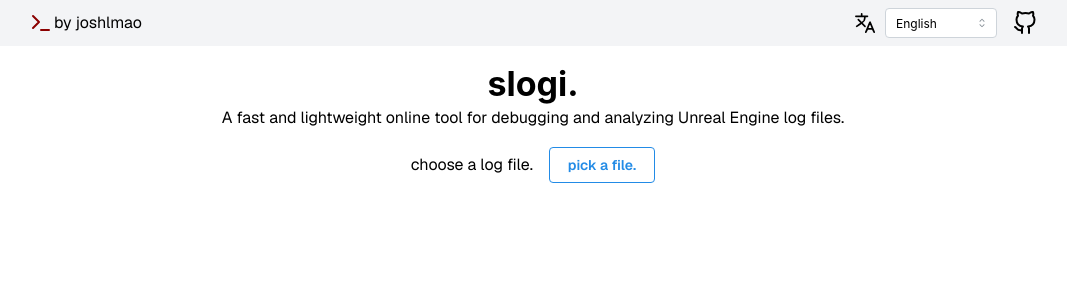
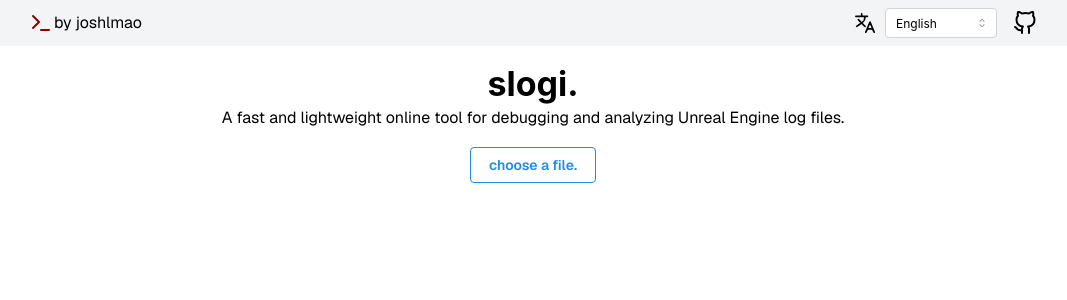
Before and after one commit to JoshLmao/slogi, a Next.js app: page /en in a window 1280 px wide. Shown: the top 300 px of the page, without its empty margins (107-1174 px from the left). Built offline with nearby package versions, Linux system fonts and the light colour scheme.

Commit message:
Removed double stating choose a file, only use one

```diff
--- a/public/locales/en/common.json
+++ b/public/locales/en/common.json
@@ -1,6 +1,5 @@
 {
-    "choose_log_file": "choose a log file.",
-    "pick_a_file": "pick a file.",
+    "choose_a_file": "choose a file.",
     "restart": "restart.",
     "options": "options.",
     "by_author": "by joshlmao",
--- a/public/locales/sv/common.json
+++ b/public/locales/sv/common.json
@@ -1,6 +1,5 @@
 {
-    "choose_log_file": "välj en loggfil.",
-    "pick_a_file": "välj en fil.",
+    "choose_a_file": "välj en fil.",
     "restart": "starta om.",
     "options": "alternativ.",
     "by_author": "av joshlmao",
--- a/public/locales/zh/common.json
+++ b/public/locales/zh/common.json
@@ -1,6 +1,5 @@
 {
-    "choose_log_file": "选择一个日志文件。",
-    "pick_a_file": "选择一个文件。",
+    "choose_a_file": "选择一个文件。",
     "restart": "重新启动。",
     "options": "选项。",
     "by_author": "作者：joshlmao",
--- a/src/app/components/Landing.tsx
+++ b/src/app/components/Landing.tsx
@@ -288,11 +288,10 @@ export default function Landing() {
             {!bHasValidFile && (
                 <section className="w-full max-w-3xl mx-auto flex-none">
                     <Group align="center" justify="center">
-                        <Text className="text-lg">{t("choose_log_file")}</Text>
                         <FileButton onChange={handleFile}>
                             {(props) => (
                                 <Button {...props} variant="outline">
-                                    {t("pick_a_file")}
+                                    {t("choose_a_file")}
                                 </Button>
                             )}
                         </FileButton>
```
